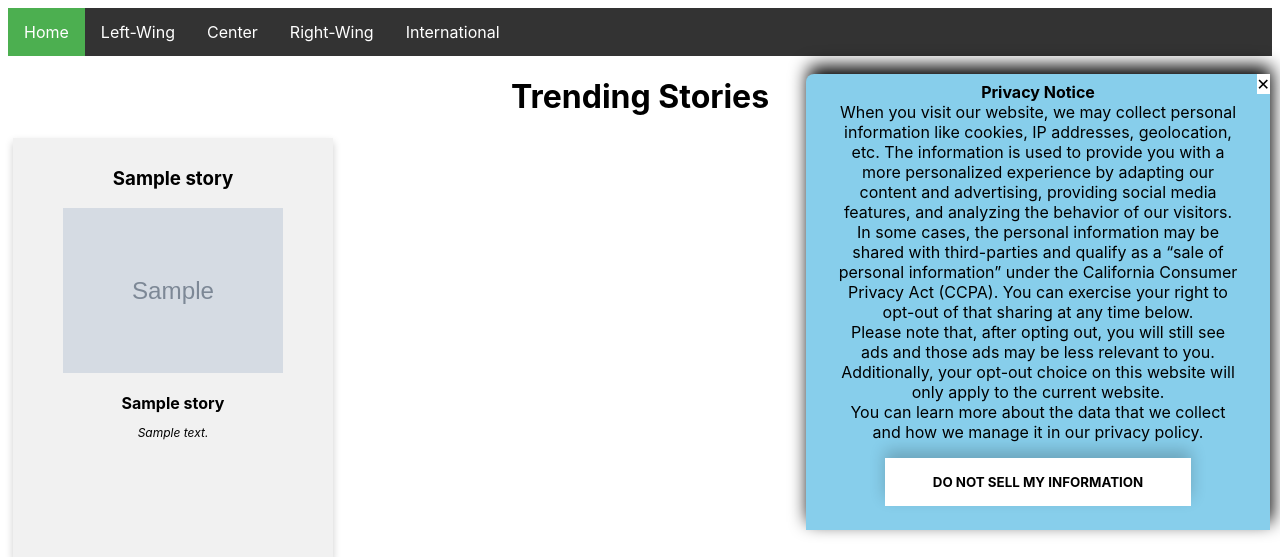
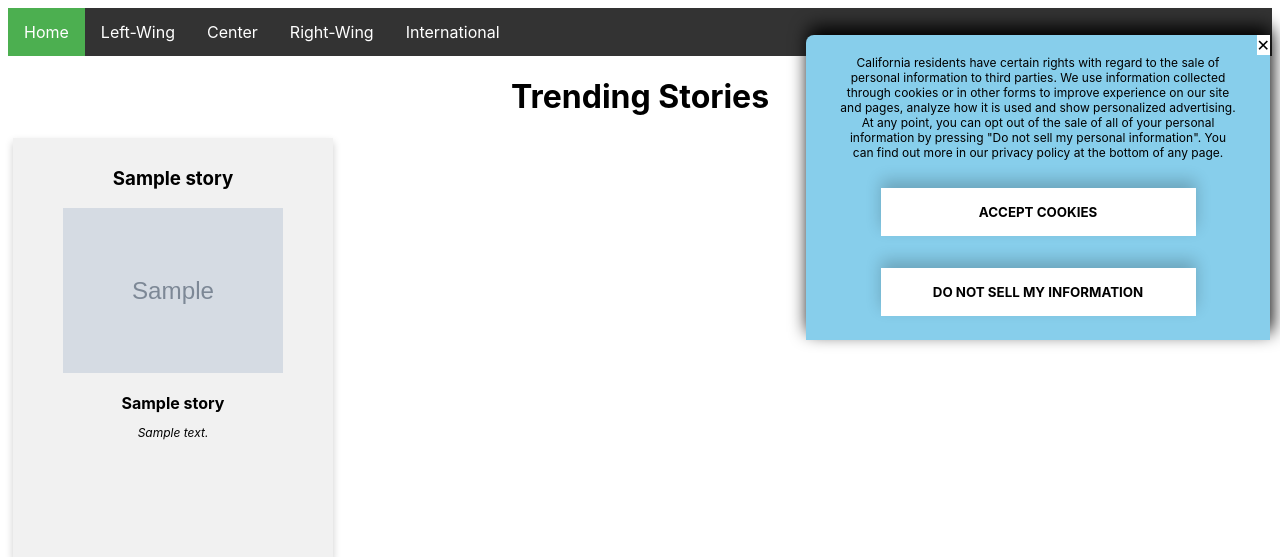
Before and after one commit to oapostrophe/ab-testing-privacy-ui, a Flask app: template example_site/templates/index.html in a window 1280 px wide. Shown: the top 557 px of the page. Run offline with Flask 2, Linux system fonts and the light colour scheme; tables that the repository leaves empty hold one stand-in row (values such as "Sample post"); the template is opened without the code that fills it: values that come from a table or form of the project are taken from there, most other values are stand-ins (such as "Sample title", 1, 10 or a date in 2020); grey boxes marked "Sample" are stand-in pictures.

Commit message:
Added logging for new banner styles and random determination of features based on IP.

```diff
--- a/example_site/app.py
+++ b/example_site/app.py
@@ -190,8 +190,8 @@ def index():
         user_id = str(request.remote_addr)[2:-1]
         user_id = user_id.encode()
         user_id = hashlib.sha256(user_id).hexdigest()
-        desktop_layout = int(user_id[0:10], 16) % 8
-        mobile_layout = int(user_id[10:20], 16) % 4
+        desktop_layout = (int(user_id[0:10], 16) % 6)
+        mobile_layout = desktop_layout
 
         # Display stories
         stories = get_stories()
@@ -216,8 +216,8 @@ def left():
         user_id = str(request.remote_addr)[2:-1]
         user_id = user_id.encode()
         user_id = hashlib.sha256(user_id).hexdigest()
-        desktop_layout = int(user_id[0:10], 16) % 8
-        mobile_layout = int(user_id[10:20], 16) % 4
+        desktop_layout = (int(user_id[0:10], 16) % 6)
+        mobile_layout = desktop_layout
 
         # Get stories from selected sources and display
         stories = get_stories(sources = ["The Huffington Post", "Politico"])
@@ -242,8 +242,8 @@ def center():
         user_id = str(request.remote_addr)[2:-1]
         user_id = user_id.encode()
         user_id = hashlib.sha256(user_id).hexdigest()
-        desktop_layout = int(user_id[0:10], 16) % 8
-        mobile_layout = int(user_id[10:20], 16) % 4
+        desktop_layout = (int(user_id[0:10], 16) % 6)
+        mobile_layout = desktop_layout
 
         # Get stories from selected sources and display
         stories = get_stories(sources = ["USA Today", "CNN"])
@@ -268,8 +268,8 @@ def right():
         user_id = str(request.remote_addr)[2:-1]
         user_id = user_id.encode()
         user_id = hashlib.sha256(user_id).hexdigest()
-        desktop_layout = int(user_id[0:10], 16) % 8
-        mobile_layout = int(user_id[10:20], 16) % 4
+        desktop_layout = (int(user_id[0:10], 16) % 6)
+        mobile_layout = desktop_layout
 
         # Get stories from selected sources and display
         stories = get_stories(sources = ["Breitbart News", "The Washington Times"])
@@ -294,8 +294,8 @@ def international():
         user_id = str(request.remote_addr)[2:-1]
         user_id = user_id.encode()
         user_id = hashlib.sha256(user_id).hexdigest()
-        desktop_layout = int(user_id[0:10], 16) % 8
-        mobile_layout = int(user_id[10:20], 16) % 4
+        desktop_layout = (int(user_id[0:10], 16) % 6)
+        mobile_layout = desktop_layout
 
         # Get stories from selected sources and display
         stories = get_stories(sources = ["BBC News", "Reuters", "Al Jazeera English"])
--- a/example_site/static/js/main.js
+++ b/example_site/static/js/main.js
@@ -32,7 +32,6 @@ function determine_layout() {
   ///if (String(acceptCookies)=="1"){
     ///x.style.display="none";
   /// }
-  desktopLayout=5;
   if (mobile == false){
     x.style.bottom=screenHeight;
     x.style.left = "";
@@ -49,10 +48,10 @@ function determine_layout() {
       button1.style.color="white";
     }
     else if (String(desktopLayout) == "2"){
-      button2.setAttribute("onClick", "javascript: myForm()");
+      button2.setAttribute("onClick", "javascript: myForm(), logEvent('click', 'button_do_not_sell');");
     }
     else if (String(desktopLayout) == "3"){
-      button2.setAttribute("onClick", "javascript: myToggle()");
+      button2.setAttribute("onClick", "javascript: myToggle(), logEvent('click', 'button_do_not_sell');");
     }
     else if (String(desktopLayout) == "4"){
       x.style.display="none";
@@ -85,10 +84,10 @@ function determine_layout() {
       button1.style.color="white";
     }
     else if (String(mobileLayout)=="2"){
-      button2.setAttribute("onClick", "javascript: myForm()");
+      button2.setAttribute("onClick", "javascript: myForm(), logEvent('click', 'button_do_not_sell');");
     }
     else if (String(mobileLayout)=="3"){
-      button2.setAttribute("onClick", "javascript: myToggle()");
+      button2.setAttribute("onClick", "javascript: myToggle(), logEvent('click', 'button_do_not_sell');");
     }
     else if (String(mobileLayout)=="4"){
       x.style.display="none";
--- a/example_site/static/js/scripts.js
+++ b/example_site/static/js/scripts.js
@@ -60,6 +60,44 @@ function makeData(eventType, elementId="na")
   // Compile parameters into string
   var data = timeStamp + ";;;" + eventType + ";;;" + elementId + ";;;" + bannerStyle + ";;;" + navigator.userAgent + ";;;" + String(mobile);
   return data;
+}
+
+/* Returns the checked value of a radio input during form submission.
+
+ :param radioInputName: (str) HTML 'name' element of the group of radio buttons
+ */
+ function getRadioInput(radioInputName)
+ {
+  var ele = document.getElementsByName(radioInputName);
+  for(i = 0; i < ele.length; i++) {
+      if(ele[i].checked) {
+        return ele[i].value;
+      }
+ }
+ return "ca_resident_blank";
+}
+
+/* Checks whether a given string is a valid email address.  Returns "blank"
+if an empty string is passed in.
+
+:param email: (str) string to check if a valid email address.
+*/
+function checkValidEmail(email)
+{
+  if(email.length == 0){
+    return "blank_email";
+  }
+  atSign = false;
+  for(i=0; i < email.length; i++){
+    if(email.charAt(i) == "@"){
+      atSign = true;
+    }
+    if(atSign == true && email.charAt(i) == ".")
+    {
+      return "valid_email";
+    }
+  }
+  return "invalid_email";
 }
 
 /* Script setting event listeners to log various page events.  The following
--- a/example_site/templates/index.html
+++ b/example_site/templates/index.html
@@ -30,35 +30,35 @@
       {% endfor %}
     </div><center>
     <div id = "notification" class ="cookie-banner-container">
-      <span class="close" onclick="myClose()"> ✕ </span>
+      <span class="close" onclick="myClose(), logEvent('click', 'button_x');"> ✕ </span>
       <p id="text" style="font-size:12px;">
         California residents have certain rights with regard to the sale of personal information to third parties. We use information collected through cookies or in other forms to improve experience on our site and pages, analyze how it is used and show personalized advertising.  At any point, you can opt out of the sale of all of your personal information by pressing "Do not sell my personal information". You can find out more in our privacy policy at the bottom of any page.
       </p>
-      <button style="min-width: 315px" type="button" id="button1" onclick="myFunction(), logEvent('click', 'button1_accept_cookies');">
+      <button style="min-width: 315px" type="button" id="button1" onclick="myFunction(), logEvent('click', 'button_accept_cookies');">
         Accept cookies
       </button>
-      <button style="min-width: 315px" type="button" id="button2"  onclick="myFunction(), logEvent('click', 'button2_do_not_sell');">
+      <button style="min-width: 315px" type="button" id="button2"  onclick="myFunction(), logEvent('click', 'button_do_not_sell');">
         Do not sell my information
       </button>
       </center>
     </div>
     <div id= "form" class="cookie-banner-container" style="z-index: 1000;">
-      <span class="close" onclick= "myClose()"> ✕ </span>
+      <span class="close" onclick= "myClose(), logEvent('click', 'button_x_form');"> ✕ </span>
       <center><b style="font-size: 24px;">California Consumer Privacy Opt-Out provision (Act)</b></center>
       <p>By submitting this request you are exercising your right to Opt Out of sale of your personal information. To learn more about what kinds of information we gather in connection with this website and/or its associated services, please consult our <a target="_blank" href="/privacypolicy/" class = "link_in_text" onclick="logBeacon('click', 'link_privacy_policy')">Privacy Policy</a></p>
       <label for="fname">Email:</label>
       <input type="text" id="fname" name="fname" value=""><br>
       <br>
       <label for="yes_no_radio">Are you a California resident?</label>
-      <p> <input style="font-size: 12px;" type="radio" name="yes_no">Yes</input></p>
-      <p><input style="font-size: 12px;" type="radio" name="yes_no">No</input></p>
-      <center><button style="display:block" type="button" onclick="myClose()">
+      <p> <input style="font-size: 12px;" type="radio" name="yes_no" value="ca_resident_yes">Yes</input></p>
+      <p><input style="font-size: 12px;" type="radio" name="yes_no" value="ca_resident_no">No</input></p>
+      <center><button style="display:block" type="button" onclick="myClose(), logEvent('click', 'submit_form'), logEvent('form_input', checkValidEmail(document.getElementById('fname').value)), logEvent('form_input', getRadioInput('yes_no'));">
         Submit response
       </button>
       </center>
     </div>
     <div id="toggle" class="cookie-banner-container" style="z-index: 1000;">
-      <span class="close" onclick="myClose()"> ✕ </span>
+      <span class="close" onclick="myClose(), logEvent('click', 'button_x_toggle');"> ✕ </span>
       <p id="text">
         California residents have certain rights with regard to the sale of personal information to third parties. We use information collected through cookies or in other forms to improve experience on our site and pages, analyze how it is used and show personalized advertising. You can opt out of the sale of your personal information for each purpose through the toggles below.  You can find out more in our privacy policy at the bottom of any page.
       </p>
@@ -68,7 +68,7 @@
             Personalized Advertising
           </td>
           <td>
-            <label class="switch"><input type="checkbox"><span class="slider"></span></label>
+            <label class="switch"><input type="checkbox" onclick="logEvent('click', 'slider_personalized_advertising');"><span class="slider"></span></label>
           </td>
         </tr>
         <tr>
@@ -76,7 +76,7 @@
             Analytics
           </td>
           <td>
-            <label class="switch"><input type="checkbox"><span class="slider"></span></label>
+            <label class="switch"><input type="checkbox" onclick="logEvent('click', 'slider_analytics');"><span class="slider"></span></label>
           </td>
         </tr>
         <tr>
@@ -84,22 +84,22 @@
             Social Media
           </td>
           <td>
-            <label class="switch"><input type="checkbox"><span class="slider"></span></label>
+            <label class="switch"><input type="checkbox" onclick="logEvent('click', 'slider_social_media');"><span class="slider"></span></label>
           </td>
         </tr>
       </table>
-      <center><button style="display:block" type="button" id="button0" onclick="myClose()">
+      <center><button style="display:block" type="button" id="button0" onclick="myClose(), logEvent('click', 'button_submit_response');">
         Submit response
       </button></center>
     </div>
     <div id="one_button" class="cookie-banner-container">
-      <span class="close" onclick="myClose()"> ✕ </span><center>
+      <span class="close" onclick="myClose(), logEvent('click', 'button_x');"> ✕ </span><center>
         <b>Privacy Notice</b><br>
         When you visit our website, we may collect personal information like cookies, IP addresses, geolocation, etc. The information is used to provide you with a more personalized experience by adapting our content and advertising, providing social media features, and analyzing the behavior of our visitors.<br>
         In some cases, the personal information may be shared with third-parties and qualify as a “sale of personal information” under the California Consumer Privacy Act (CCPA). You can exercise your right to opt-out of that sharing at any time below.<br>
         Please note that, after opting out, you will still see ads and those ads may be less relevant to you. Additionally, your opt-out choice on this website will only apply to the current website.<br>
         You can learn more about the data that we collect and how we manage it in our privacy policy.
-      <button style="display:block" type="button" id="button0" onclick="myClose()">
+      <button style="display:block" type="button" id="button0" onclick="myClose(), logEvent('click', 'button_do_not_sell');">
         Do Not Sell My Information
       </button></center>
     </div>
```
